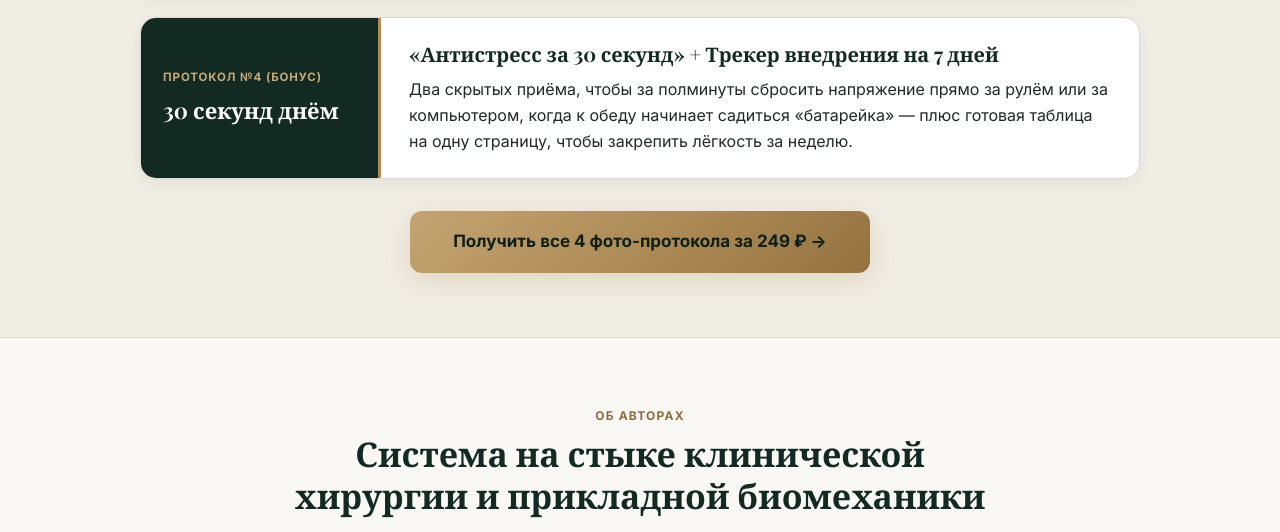
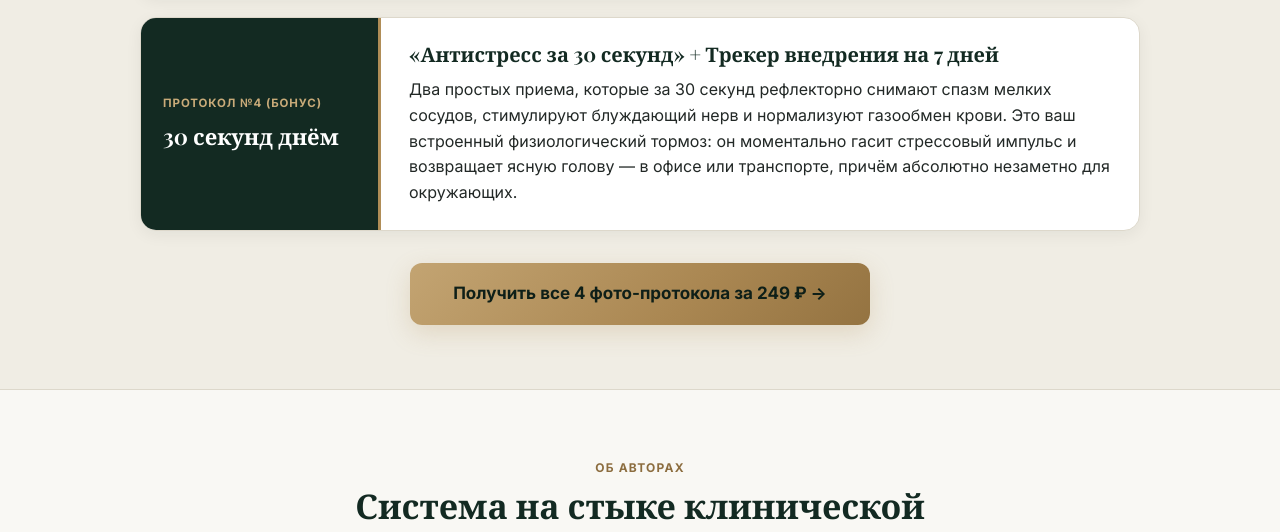
Before and after one commit to kynfy555/voevoda-site, a plain HTML site: page utro_voevoda.html in a window 1280 px wide. Shown: the part 3281-3813 px from the top of the page. Drawn offline with nearby package versions, Linux system fonts and the light colour scheme; a web font is replaced by a local one.

Commit message:
Revise anti-stress technique description
Updated the description of the anti-stress technique for clarity and detail.

```diff
--- a/utro_voevoda.html
+++ b/utro_voevoda.html
@@ -1291,7 +1291,7 @@
           </div>
           <div class="proto-body">
             <h3>«Антистресс за 30 секунд» + Трекер внедрения на 7 дней</h3>
-            <p>Два скрытых приёма, чтобы за полминуты сбросить напряжение прямо за рулём или за компьютером, когда к обеду начинает садиться «батарейка» — плюс готовая таблица на одну страницу, чтобы закрепить лёгкость за неделю.</p>
+            <p>Два простых приема, которые за 30 секунд рефлекторно снимают спазм мелких сосудов, стимулируют блуждающий нерв и нормализуют газообмен крови. Это ваш встроенный физиологический тормоз: он моментально гасит стрессовый импульс и возвращает ясную голову — в офисе или транспорте, причём абсолютно незаметно для окружающих.</p>
           </div>
         </div>
       </div>
```
